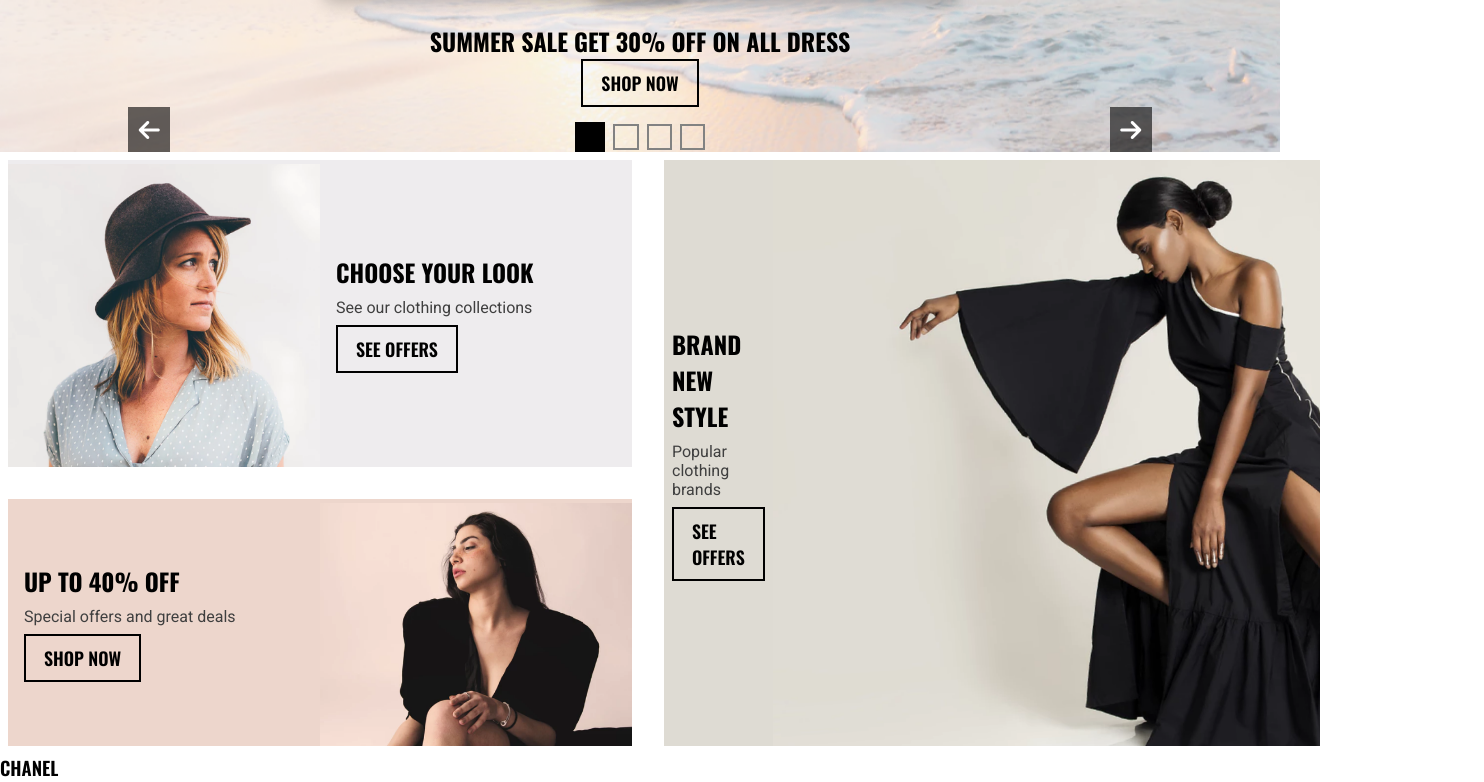
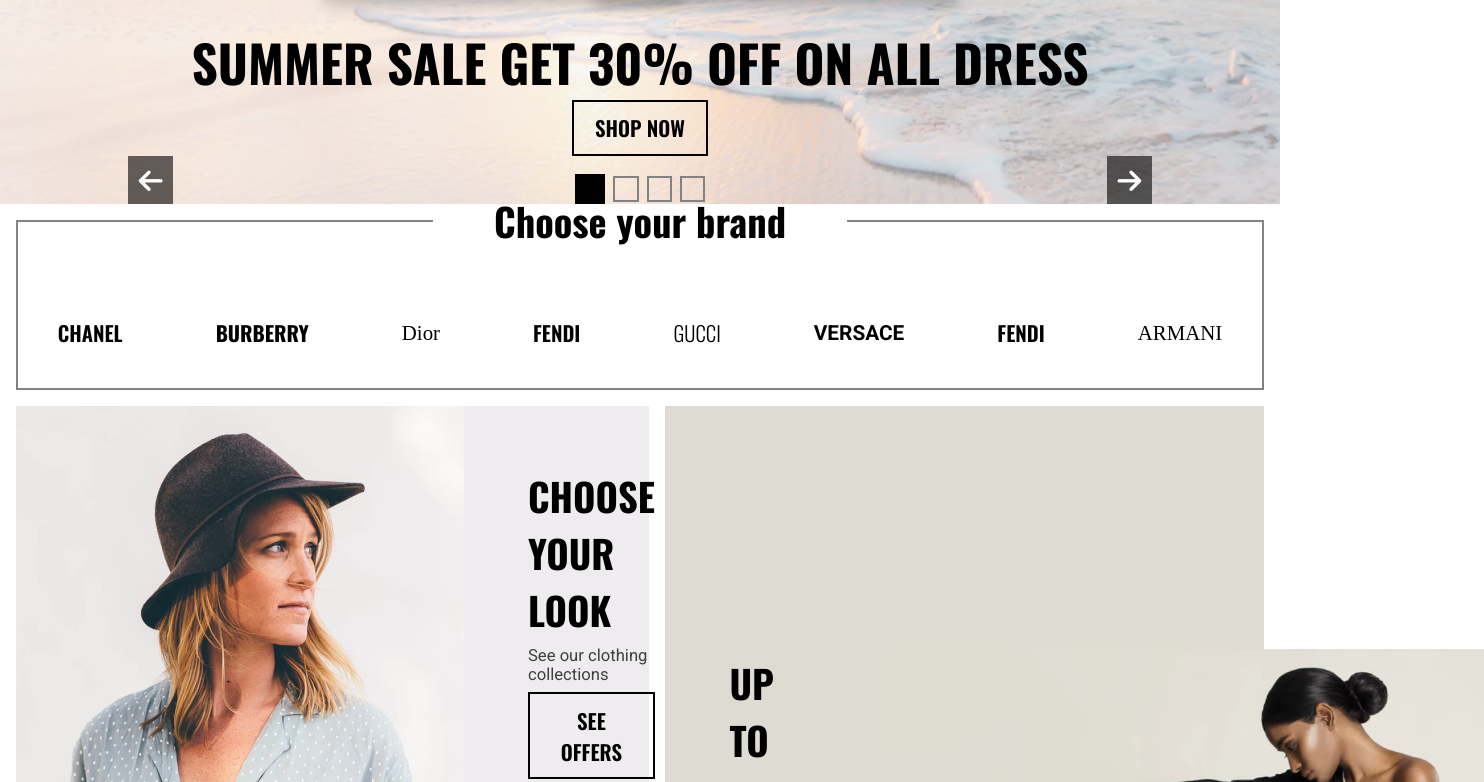
Before and after one commit to rafa64H/crisp-ecommerce-practice, a React (Vite) app: page / in a window 1280 px wide. Shown: the part 638-1420 px from the top of the page, 1484 px wide, since content can reach past the window. Built offline with nearby package versions, Linux system fonts and the light colour scheme.

Commit message:
brand-section finished and font-sizes added.
I also changed some small things on .section2 SCSS

```diff
--- a/src/components/brandSection.jsx
+++ b/src/components/brandSection.jsx
@@ -1,7 +1,7 @@
 import React from 'react';
 
-function BrandSection(brandsObject) {
-  const brandsArray = brandsObject.brandsObject;
+function BrandSection({ brandsObject, brandsTitle }) {
+  const brandsArray = brandsObject;
   const brandsToShow = brandsArray.map((brandItemObject) => (
     <BrandItem
       brand={brandItemObject.brand}
@@ -10,17 +10,27 @@
       key={brandItemObject.id}
     />
   ));
-  return <section className="brand-section">{brandsToShow}</section>;
+  return (
+    <section className="brand-section">
+      <div className="flex-border-title">
+        <div className="border-top-left" />
+        <h2 className="brand-section__title">{brandsTitle}</h2>
+        <div className="border-top-right" />
+      </div>
+
+      <div className="grid-brands">{brandsToShow}</div>
+    </section>
+  );
 }
 
 export default BrandSection;
 
 function BrandItem({ fontFamily, fontWeight, brand }) {
   return (
-    <div className="brand-item">
+    <a href="#" className="brand-item">
       <h3 className={`brand-item__text ${fontFamily} ${fontWeight}`}>
         {brand}
       </h3>
-    </div>
+    </a>
   );
 }
--- a/src/main.jsx
+++ b/src/main.jsx
@@ -30,6 +30,9 @@
       srcImg1={womanHomeOne}
       srcImg2={womanHomeTwo}
     />
+
+    <BrandSection brandsTitle="Choose your brand" brandsObject={brandsData} />
+
     <section className="grid">
       <SectionTwo
         backgroundImage={womanHomeThree}
@@ -41,21 +44,20 @@
       />
       <SectionTwo
         backgroundImage={womanHomeFive}
-        textTitleSectionTwo="BRAND NEW STYLE"
-        textParaSectionTwo="Popular clothing brands"
-        linkText="SEE OFFERS"
+        textTitleSectionTwo="UP TO 40% OFF"
+        textParaSectionTwo="Special offers and great deals"
+        linkText="SHOP NOW"
         imageToLeft="false"
         classesSection2="section2-home2 grid-item2"
       />
       <SectionTwo
         backgroundImage={womanHomeFour}
-        textTitleSectionTwo="UP TO 40% OFF"
-        textParaSectionTwo="Special offers and great deals"
-        linkText="SHOP NOW"
+        textTitleSectionTwo="BRAND NEW STYLE"
+        textParaSectionTwo="Popular clothing brands"
+        linkText="SEE OFFERS"
         imageToLeft="false"
         classesSection2="section2-home3 grid-item3"
       />
     </section>
-    <BrandSection brandsObject={brandsData} />
   </React.StrictMode>
 );
--- a/src/styles.scss
+++ b/src/styles.scss
@@ -1,5 +1,10 @@
 $font-roboto: 'Roboto', sans-serif;
 $font-oswald: 'Oswald', sans-serif;
+
+$first-font-size: clamp(2.1rem, 4vw, 6rem);
+$second-font-size: clamp(1.8rem, 3vw, 4.5rem);
+$third-font-size: clamp(1.3rem, 1.5vw, 3rem);
+$fourth-font-size: clamp(1rem, 1.3vw, 2rem);
 
 $first-color: #000000;
 $second-color: #eb5757;
@@ -27,12 +32,18 @@
 
 h1 {
   font-family: $font-oswald;
+  font-size: $first-font-size;
 }
 h2 {
   font-family: $font-oswald;
+  font-size: $second-font-size;
+}
+h3 {
+  font-size: $third-font-size;
 }
 p {
   font-family: $font-roboto;
+  font-size: $fourth-font-size;
   color: $darker-gray;
 }
 
@@ -52,11 +63,12 @@
 
 i {
   color: white;
-  font-size: 1.5rem;
+  font-size: clamp(1.7rem, 1.6vw, 3rem);
 }
 
 a {
   text-decoration: none;
+  font-size: $third-font-size;
 }
 
 .link-btn-component {
@@ -65,11 +77,12 @@
   border: 0.15rem solid $first-color;
   padding: 0.5em 1em;
 
-  font-size: clamp(1rem, 1.4vw, 4rem);
+  font-size: $third-font-size;
+  text-align: center;
   color: $first-color;
   font-weight: 600;
 
-  transition: all 150ms;
+  transition: all 200ms;
 
   &:hover {
     border-color: $darker-gray;
@@ -92,10 +105,10 @@
 }
 
 [data-nav-list-open='true'] {
-  transform: scale(1) translateY(63%);
+  transform: scale(1) translateY(62%);
 }
 [data-nav-list-open='false'] {
-  transform: scale(0) translateY(63%);
+  transform: scale(0) translateY(62%);
 }
 nav {
   position: absolute;
@@ -170,7 +183,7 @@
     .arrow {
       padding: 0.8em;
       background-color: rgba($color: $first-color, $alpha: 0.6);
-      transition: all 150ms;
+      transition: all 200ms;
       &:hover {
         background-color: rgba($color: $first-color, $alpha: 0.8);
       }
@@ -198,7 +211,7 @@
         margin: 0 0.3em;
         padding: 0.8em;
 
-        transition: all 150ms;
+        transition: all 200ms;
       }
       [data-square-active] {
         background-color: $first-color;
@@ -221,19 +234,18 @@
     align-items: center;
 
     background-color: #eeecee;
-    margin: 0.5em;
+    margin: 0.5em auto;
 
     &-img {
-      width: 50%;
+      width: 100%;
       align-self: flex-end;
     }
     [data-image-left='false'] {
       order: 2;
     }
     &-content {
-      width: 50%;
-      margin-left: auto;
-      padding: 1em;
+      width: 70%;
+      margin: 2em clamp(0.25em, 5vw, 4em);
 
       .section2__para {
         margin: 0.5em 0;
@@ -242,11 +254,7 @@
 
     &-home2 {
       background-color: #dedbd3;
-      .section2-content {
-        padding: 2em 0.5em;
-      }
       .section2-img {
-        width: 90%;
       }
     }
     &-home3 {
@@ -282,11 +290,64 @@
     }
   }
 }
+.brand-section {
+  margin: 1em;
+
+  .flex-border-title {
+    display: none;
+    justify-content: space-between;
+    align-items: flex-start;
+
+    .border-top-left {
+      border-bottom: 0.15em solid $light-gray;
+      width: 100%;
+    }
+    .border-top-right {
+      border-bottom: 0.15em solid $light-gray;
+      width: 100%;
+    }
+    .brand-section__title {
+      width: 100%;
+
+      text-align: center;
+
+      transform: translateY(-50%);
+    }
+  }
+
+  .grid-brands {
+    display: grid;
+    grid-template-columns: 1fr 1fr;
+    grid-gap: 1em;
+
+    padding: 1em;
+
+    .brand-item {
+      padding: 1em;
+      border: 0.15em solid $light-gray;
+
+      text-align: center;
+      color: $first-color;
+
+      transition: all 200ms;
+
+      &:hover {
+        border-color: $first-color;
+      }
+    }
+  }
+}
 
 @media screen and (min-width: 1200px) {
   .grid {
     display: grid;
+    margin: 1em;
     grid-gap: 1em;
+
+    .section2 {
+      margin: 0;
+    }
+
     .grid-item1 {
       grid-column: 1/1;
     }
@@ -298,4 +359,29 @@
       grid-column: 1/1;
     }
   }
+
+  .brand-section {
+    margin: 1em;
+    border-left: 0.15em solid $light-gray;
+    border-right: 0.15em solid $light-gray;
+    border-bottom: 0.15em solid $light-gray;
+
+    .flex-border-title {
+      display: flex;
+    }
+
+    .grid-brands {
+      display: flex;
+      justify-content: space-between;
+      align-items: center;
+
+      .brand-item {
+        padding: 1em;
+        border-color: transparent;
+
+        text-align: center;
+        color: $first-color;
+      }
+    }
+  }
 }
```
